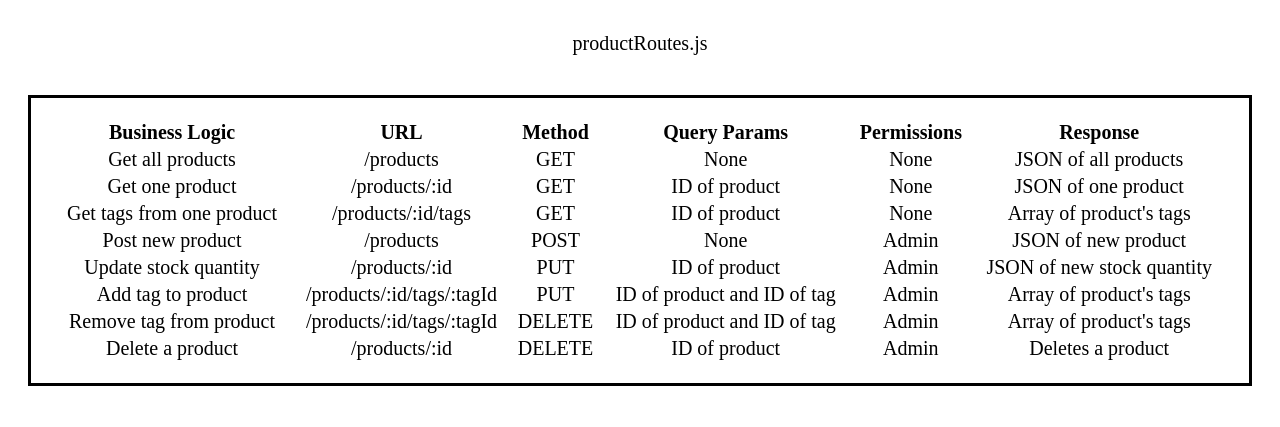
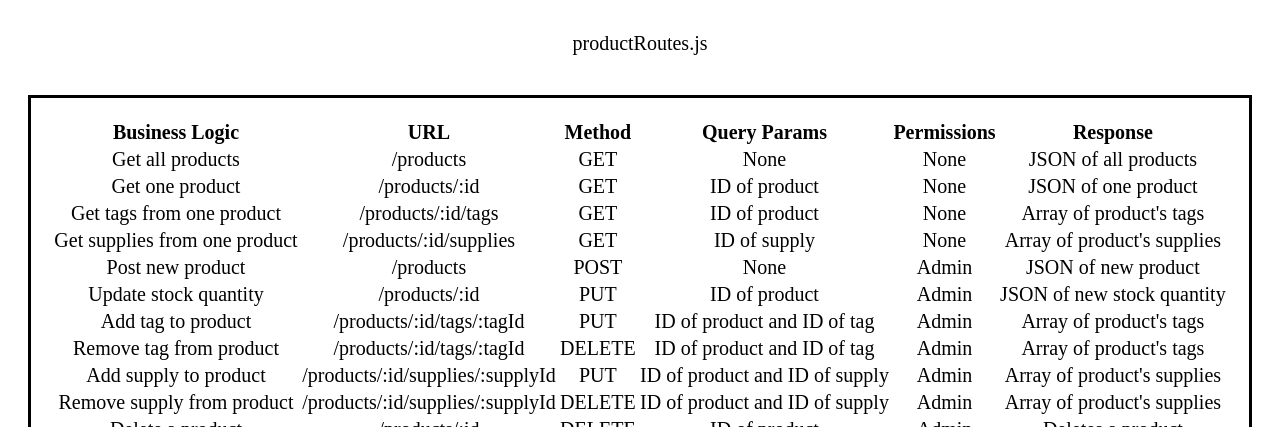
Before and after one commit to c0decel/transparent-storefront-api, a website: page public/documentation.html in a window 1280 px wide. Shown: the part 97-524 px from the top of the page. Drawn offline with Linux system fonts and the light colour scheme.

Commit message:
Add files via upload

```diff
--- a/public/documentation.html
+++ b/public/documentation.html
@@ -61,6 +61,15 @@
             </tbody>
 
             <tbody>
+                <td>Get supplies from one product</td>
+                <td>/products/:id/supplies</td>
+                <td>GET</td>
+                <td>ID of supply</td>
+                <td>None</td>
+                <td>Array of product's supplies</td>
+            </tbody>
+
+            <tbody>
                 <td>Post new product</td>
                 <td>/products</td>
                 <td>POST</td>
@@ -94,6 +103,24 @@
                 <td>ID of product and ID of tag</td>
                 <td>Admin</td>
                 <td>Array of product's tags</td>
+            </tbody>
+
+            <tbody>
+                <td>Add supply to product</td>
+                <td>/products/:id/supplies/:supplyId</td>
+                <td>PUT</td>
+                <td>ID of product and ID of supply</td>
+                <td>Admin</td>
+                <td>Array of product's supplies</td>
+            </tbody>
+
+            <tbody>
+                <td>Remove supply from product</td>
+                <td>/products/:id/supplies/:supplyId</td>
+                <td>DELETE</td>
+                <td>ID of product and ID of supply</td>
+                <td>Admin</td>
+                <td>Array of product's supplies</td>
             </tbody>
 
             <tbody>
```
Also changed, not shown: productRoutes.js (+30 -29 lines).
